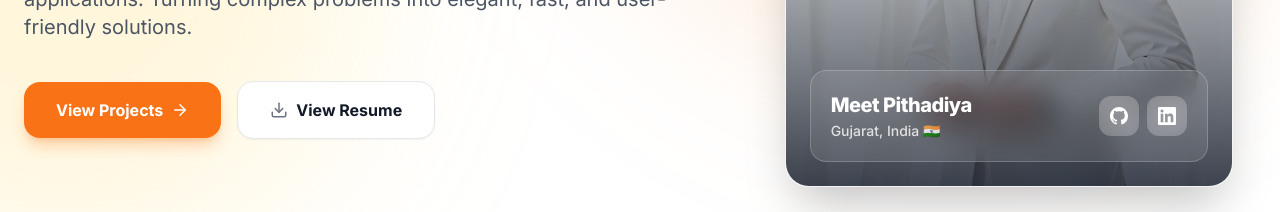
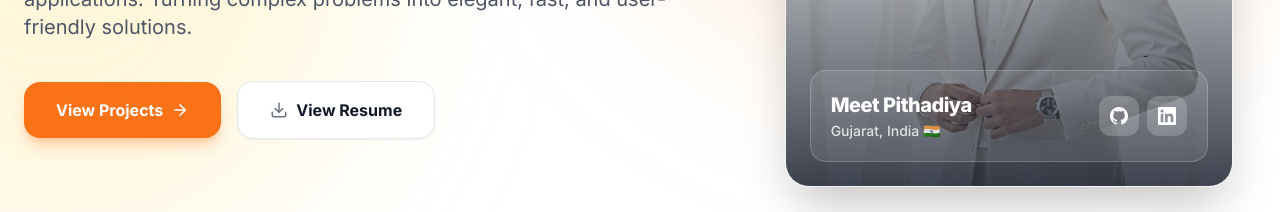
Before and after one commit to meetpithadiya123/Portfolio, a Next.js app: page / in a window 1280 px wide. Shown: the part 504-716 px from the top of the page. Built offline with nearby package versions, Linux system fonts and the light colour scheme.

Commit message:
new update

```diff
--- a/src/app/globals.css
+++ b/src/app/globals.css
@@ -52,8 +52,6 @@
 @layer components {
   .glass {
     background: var(--glass-bg);
-    backdrop-filter: blur(20px);
-    -webkit-backdrop-filter: blur(20px);
     border: 1px solid var(--glass-border);
   }
 
--- a/src/components/sections/Hero.tsx
+++ b/src/components/sections/Hero.tsx
@@ -111,16 +111,16 @@ export default function Hero() {
 
               {/* Overlay Content */}
               <div className="absolute bottom-6 left-6 right-6">
-                <div className="glass backdrop-blur-md bg-white/10 dark:bg-black/20 border border-white/20 p-5 rounded-2xl flex items-center justify-between">
+                <div className="glass bg-white/10 dark:bg-black/20 border border-white/20 p-5 rounded-2xl flex items-center justify-between">
                   <div>
                     <p className="text-white font-extrabold text-xl tracking-tight">Meet Pithadiya</p>
                     <p className="text-white/80 text-sm font-medium mt-0.5">Gujarat, India 🇮🇳</p>
                   </div>
                   <div className="flex gap-2">
-                    <a href="https://github.com/meetpithadiya123" target="_blank" rel="noopener noreferrer" className="w-10 h-10 rounded-xl bg-white/20 backdrop-blur flex items-center justify-center text-white hover:bg-orange-500 hover:scale-110 transition-all">
+                    <a href="https://github.com/meetpithadiya123" target="_blank" rel="noopener noreferrer" className="w-10 h-10 rounded-xl bg-white/20 flex items-center justify-center text-white hover:bg-orange-500 hover:scale-110 transition-all">
                       <GithubIcon size={18} />
                     </a>
-                    <a href="https://www.linkedin.com/in/meet-pithadiya?utm_source=share_via&utm_content=profile&utm_medium=member_android" target="_blank" rel="noopener noreferrer" className="w-10 h-10 rounded-xl bg-white/20 backdrop-blur flex items-center justify-center text-white hover:bg-orange-500 hover:scale-110 transition-all">
+                    <a href="https://www.linkedin.com/in/meet-pithadiya?utm_source=share_via&utm_content=profile&utm_medium=member_android" target="_blank" rel="noopener noreferrer" className="w-10 h-10 rounded-xl bg-white/20 flex items-center justify-center text-white hover:bg-orange-500 hover:scale-110 transition-all">
                       <LinkedinIcon size={18} />
                     </a>
                   </div>
--- a/src/components/sections/Projects.tsx
+++ b/src/components/sections/Projects.tsx
@@ -122,7 +122,7 @@ function ProjectCard({ project, index }: { project: Project; index: number }) {
       viewport={{ once: true, margin: "-50px" }}
       transition={{ delay: index * 0.1, duration: 0.6, ease: "easeOut" }}
       id={project.id}
-      className="group relative glass bg-white/80 dark:bg-[#151515]/80 backdrop-blur-xl border border-gray-200 dark:border-white/10 rounded-3xl p-6 shadow-xl dark:shadow-2xl overflow-hidden transition-all duration-500 hover:border-orange-500/40 hover:shadow-[0_10px_40px_rgba(249,115,22,0.15)] flex flex-col sm:flex-row items-center gap-6"
+      className="group relative glass bg-white/80 dark:bg-[#151515]/80 border border-gray-200 dark:border-white/10 rounded-3xl p-6 shadow-xl dark:shadow-2xl overflow-hidden transition-all duration-500 hover:border-orange-500/40 hover:shadow-[0_10px_40px_rgba(249,115,22,0.15)] flex flex-col sm:flex-row items-center gap-6"
     >
       {/* Radiant Glow Behind Card on Hover */}
       <div className="absolute inset-0 bg-gradient-to-tr from-orange-500/0 to-orange-500/0 group-hover:from-orange-500/5 group-hover:to-transparent transition-colors duration-500 pointer-events-none" />
@@ -222,7 +222,7 @@ export default function Projects() {
       <div className="max-w-[1200px] mx-auto px-4 sm:px-6 relative z-10">
         {/* Header */}
         <FadeIn className="text-center mb-20">
-          <span className="inline-block px-4 py-1 rounded-full border border-gray-200 dark:border-white/10 bg-white/50 dark:bg-white/5 backdrop-blur-md text-xs font-bold text-gray-600 dark:text-gray-300 tracking-widest uppercase mb-6 shadow-sm">
+          <span className="inline-block px-4 py-1 rounded-full border border-gray-200 dark:border-white/10 bg-white/50 dark:bg-white/5 text-xs font-bold text-gray-600 dark:text-gray-300 tracking-widest uppercase mb-6 shadow-sm">
             <span className="text-orange-500 mr-2">✦</span> Projects
           </span>
           <h2 className="text-4xl sm:text-5xl font-black text-gray-900 dark:text-white tracking-widest uppercase mb-4 drop-shadow-[0_0_15px_rgba(249,115,22,0.05)]">
--- a/src/components/sections/Skills.tsx
+++ b/src/components/sections/Skills.tsx
@@ -143,7 +143,7 @@ export default function Skills() {
 
               {/* Main Card */}
               <div
-                className="relative glass bg-white/80 dark:bg-[#151515]/80 backdrop-blur-xl border border-gray-200 dark:border-white/10 rounded-2xl p-6 shadow-xl dark:shadow-2xl overflow-hidden transition-all duration-500 group-hover:border-orange-500/30 group-hover:bg-white dark:group-hover:bg-[#151515]/95 group-hover:shadow-[0_20px_50px_rgba(249,115,22,0.15)]"
+                className="relative glass bg-white/80 dark:bg-[#151515]/80 border border-gray-200 dark:border-white/10 rounded-2xl p-6 shadow-xl dark:shadow-2xl overflow-hidden transition-all duration-500 group-hover:border-orange-500/30 group-hover:bg-white dark:group-hover:bg-[#151515]/95 group-hover:shadow-[0_20px_50px_rgba(249,115,22,0.15)]"
                 style={{ transform: "translateZ(0)" }}
               >
                 {/* Category Header */}
@@ -193,7 +193,7 @@ export default function Skills() {
               <motion.div
                 key={tech}
                 whileHover={{ scale: 1.05, y: -2 }}
-                className="px-5 py-2 rounded-full glass bg-white/60 dark:bg-[#151515]/60 backdrop-blur-md border border-gray-200 dark:border-white/10 text-gray-700 dark:text-gray-300 text-sm font-medium hover:border-orange-500/50 hover:text-orange-600 dark:hover:text-white hover:bg-orange-50 dark:hover:bg-orange-500/10 transition-all cursor-default shadow-sm dark:shadow-lg"
+                className="px-5 py-2 rounded-full glass bg-white/60 dark:bg-[#151515]/60 border border-gray-200 dark:border-white/10 text-gray-700 dark:text-gray-300 text-sm font-medium hover:border-orange-500/50 hover:text-orange-600 dark:hover:text-white hover:bg-orange-50 dark:hover:bg-orange-500/10 transition-all cursor-default shadow-sm dark:shadow-lg"
               >
                 {tech}
               </motion.div>
```
